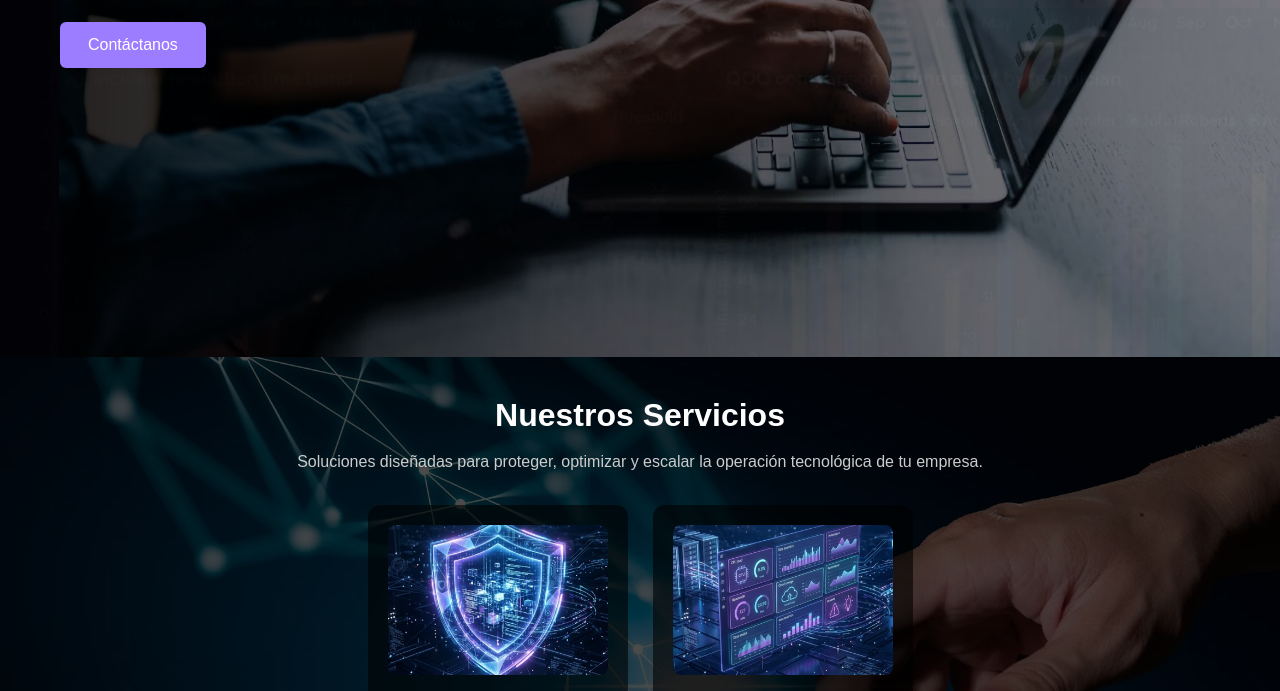
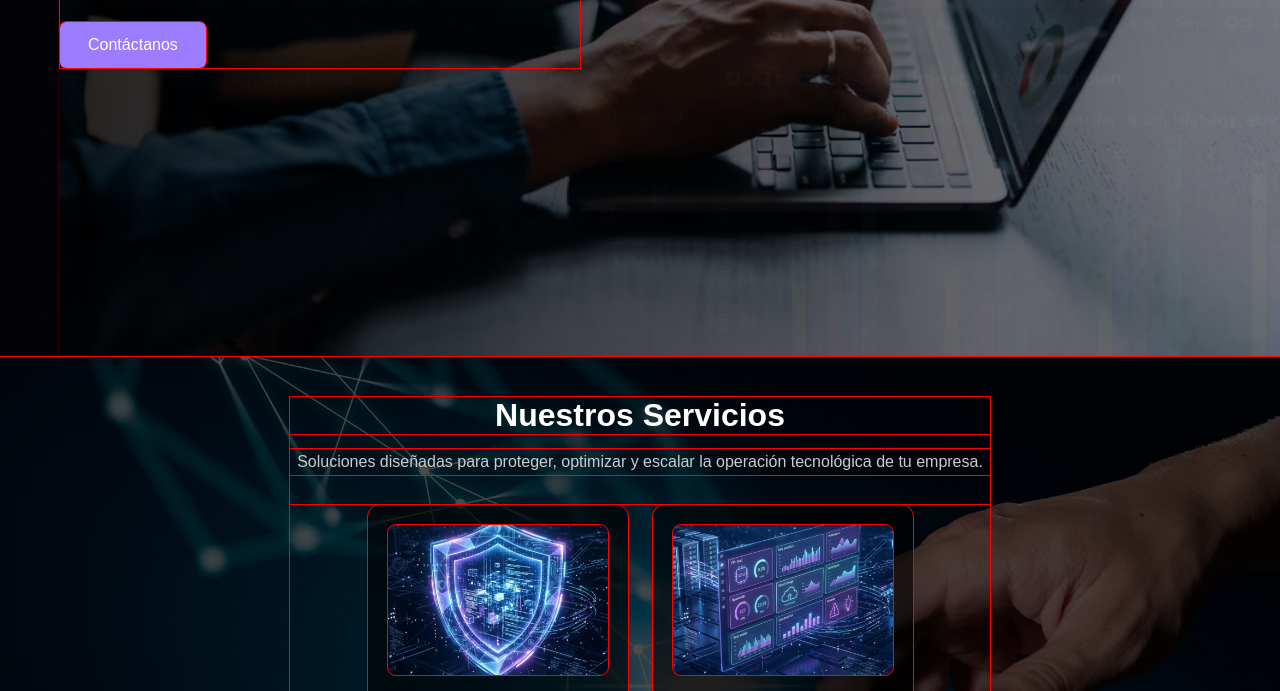
Before and after one commit to evillarrealri-ux/nextlayerlatam.github.io, a plain HTML site: page index3.html in a window 1280 px wide. Shown: the part 443-1134 px from the top of the page. Drawn offline with Linux system fonts and the light colour scheme.

Commit message:
Update index3.html

```diff
--- a/index3.html
+++ b/index3.html
@@ -39,6 +39,9 @@
 <link rel="icon" href="images/favicon.ico" type="image/x-icon">
 
 <style>
+  * {
+  outline: 1px solid red;
+}
 *{margin:0;padding:0;box-sizing:border-box;font-family:Arial, sans-serif;}
 html{scroll-behavior:smooth;}
 body{background:#0c0c2b;color:white;}
```
